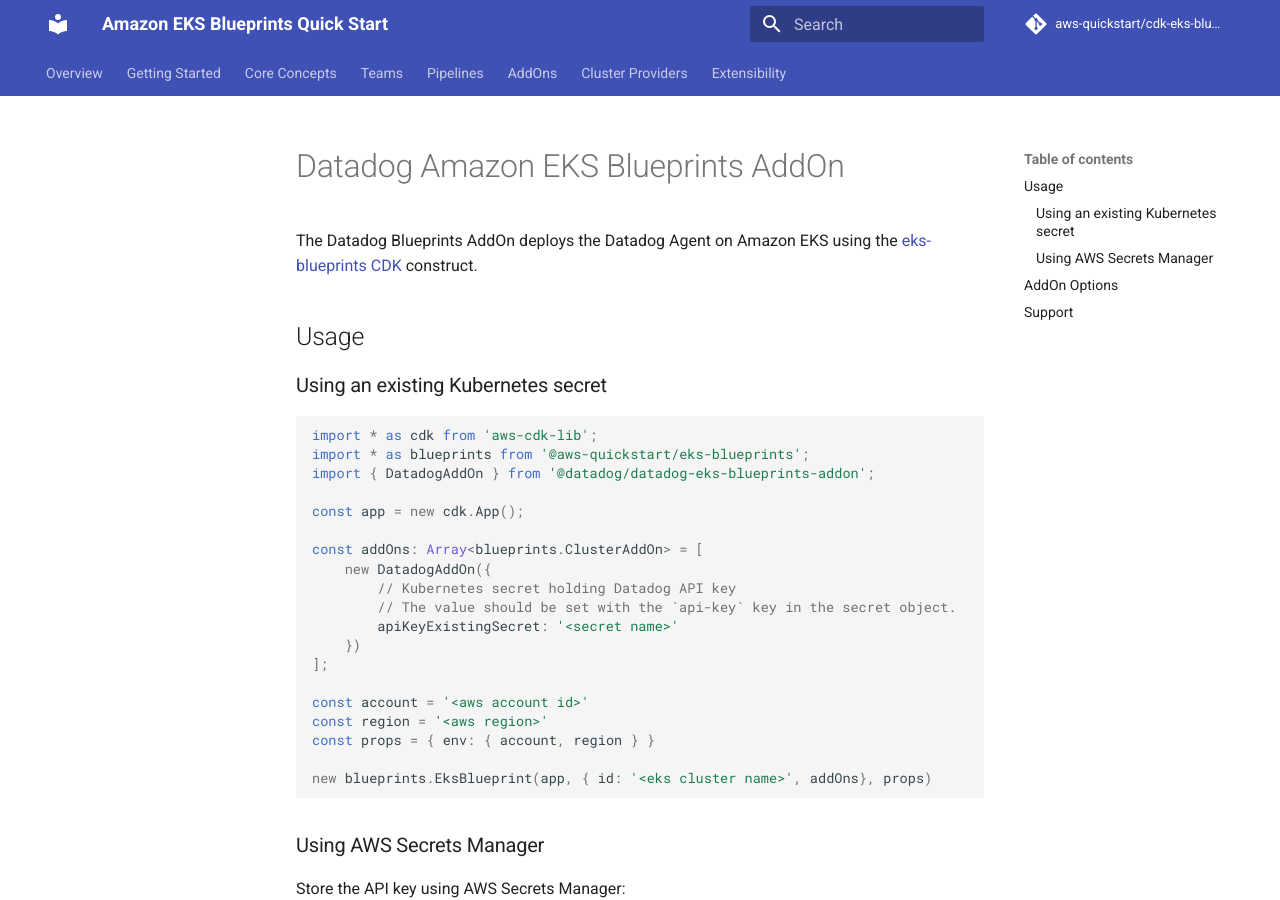
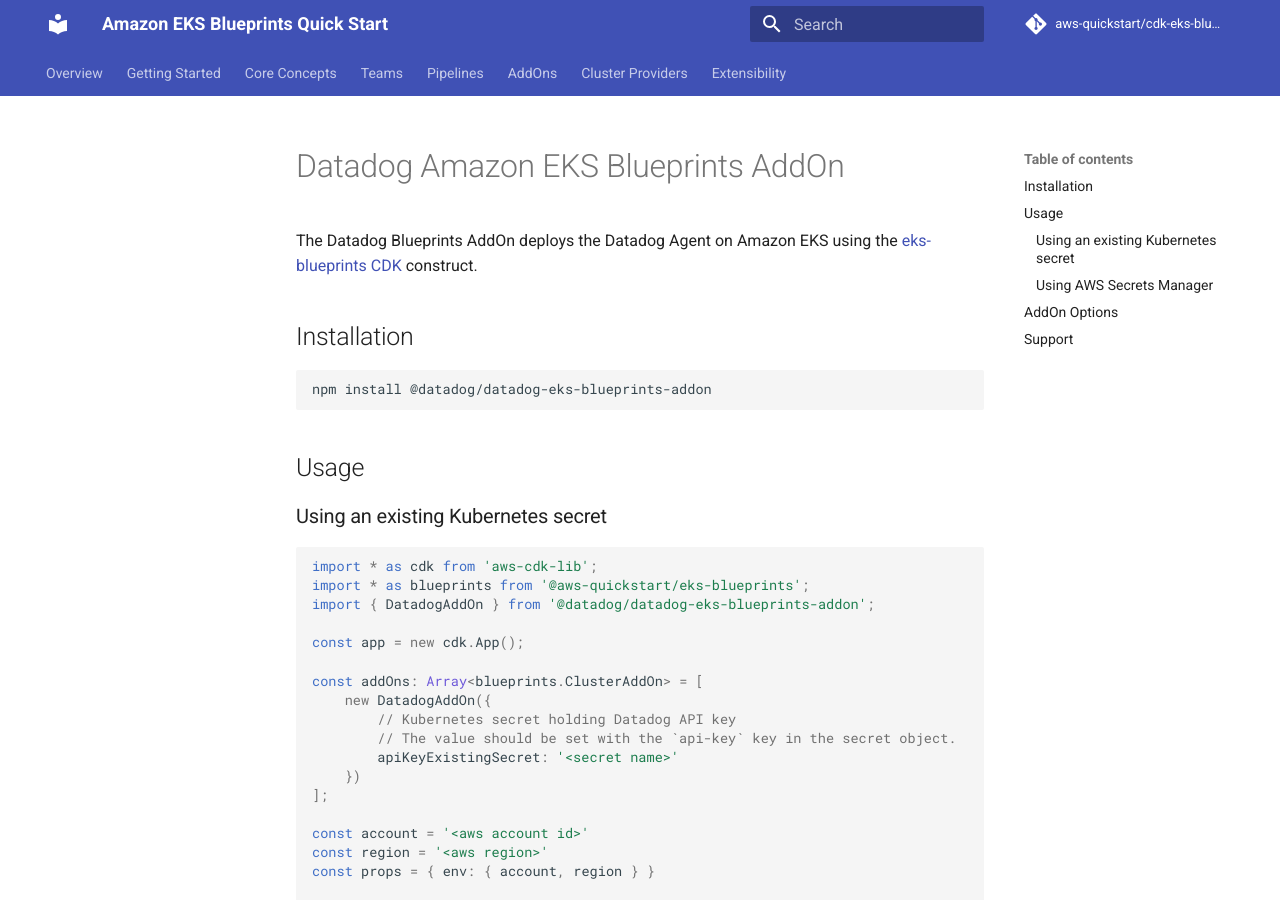
Before and after one commit to aws-quickstart/cdk-eks-blueprints, an MkDocs documentation site: the page built from docs/addons/datadog.md, in a window 1280 px wide and 900 px high. Built offline with MkDocs 1.6.1 and Material for MkDocs 9.7.7, drawn with Linux system fonts in a browser that asks for light colours; comment, search, counter and statistics services are not loaded.

Commit message:
Add datadog install instructions

````diff
--- a/docs/addons/datadog.md
+++ b/docs/addons/datadog.md
@@ -1,6 +1,12 @@
 # Datadog Amazon EKS Blueprints AddOn
 
 The Datadog Blueprints AddOn deploys the Datadog Agent on Amazon EKS using the [eks-blueprints](https://github.com/aws-quickstart/cdk-eks-blueprints) [CDK](https://aws.amazon.com/cdk/) construct.
+
+## Installation
+
+```
+npm install @datadog/datadog-eks-blueprints-addon
+```
 
 ## Usage
 
````
